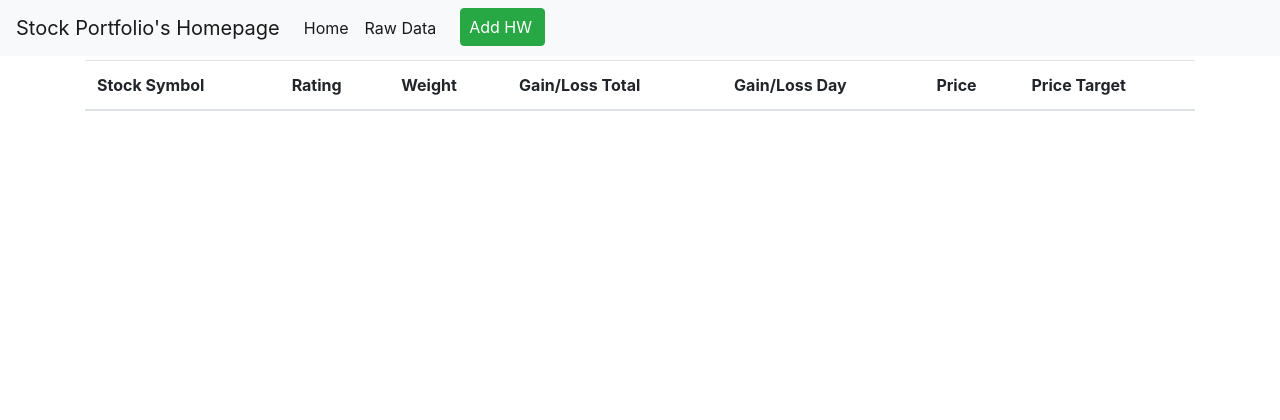
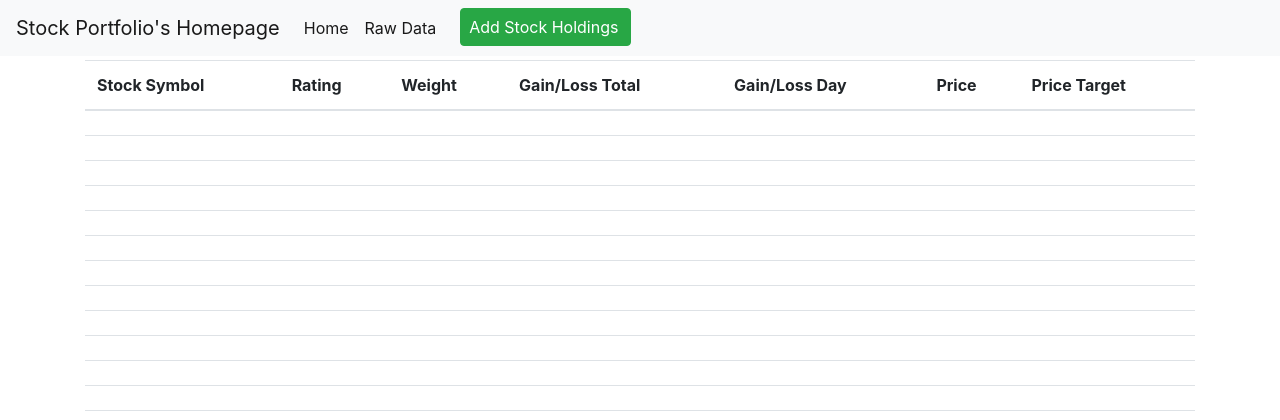
Before and after one commit to franklinjtan/Final-Web-Application, a Flask app: page / in a window 1280 px wide. Shown: the top 420 px of the page. Before the commit the page ends 111 px from the top, so only its background shows below. Run offline with Flask 2, Linux system fonts and the light colour scheme; data comes from the database, SQL or seed files in the repository; lists and menus that the app fills with data are empty; some libraries are stand-ins or nearby versions.

Commit message:
Update: added stock holdings button

```diff
--- a/app/app.py
+++ b/app/app.py
@@ -142,7 +142,7 @@
 # Authentication Section Start
 @app.route('/login')
 def login():
-    google = oauth.create_client('google')
+    google = oauth.create_client('google')  # create the google oauth client
     redirect_uri = url_for('authorize', _external=True)
     return google.authorize_redirect(redirect_uri)
 
--- a/app/templates/index.html
+++ b/app/templates/index.html
@@ -13,7 +13,7 @@
     </tr>
     </thead>
     <tbody>
-    {% for hw in hws %}
+    {% for stock in stocks %}
     <tr>
         <td><a href="view/{{stock.id}}">{{ stock.Symbol }}</a></td>
         <td>{{ stock.Rating }}</td>
--- a/app/templates/layout.html
+++ b/app/templates/layout.html
@@ -34,7 +34,7 @@
                 <a class="nav-link" href="/api/v1/hw">Raw Data<span class="sr-only">(current)</span></a>
             </li>
             <li class="nav-item active">
-                <a class="btn btn-success pl-2 lr-2 ml-3" href="/hw/new"> Add HW <span class="sr-only">(current)</span></a>
+                <a class="btn btn-success pl-2 lr-2 ml-3" href="/hw/new"> Add Stock Holdings <span class="sr-only">(current)</span></a>
             </li>
         </ul>
     </div>
```
